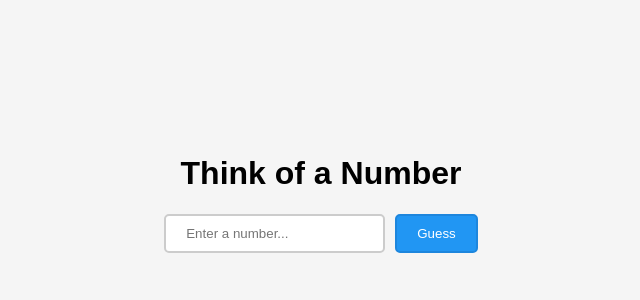
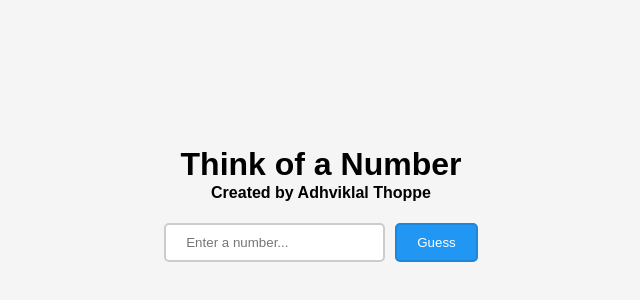
Before and after one commit to UniqueRed/NumberGuesser, a plain HTML site: page index.html in a window 1280 px wide. Shown: the part 196-496 px from the top of the page, without its empty margins (319-959 px from the left). Drawn offline with Linux system fonts and the light colour scheme.

Commit message:
Update index.html

```diff
--- a/index.html
+++ b/index.html
@@ -8,6 +8,7 @@
 </head>
 <body>
   <h1>Think of a Number</h1>
+  <h4 style="margin-top: -20px;">Created by Adhviklal Thoppe</h4>
   <div class="input-container">
     <input type="number" id="userNumber" placeholder="Enter a number..." required>
     <button id="guessButton">Guess</button>
```
